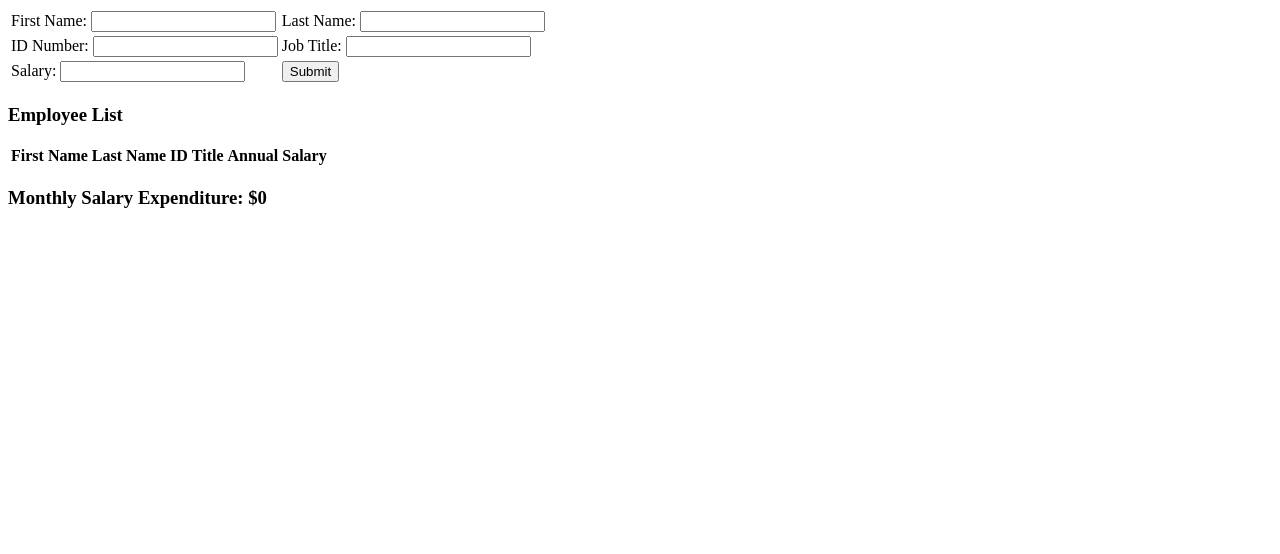
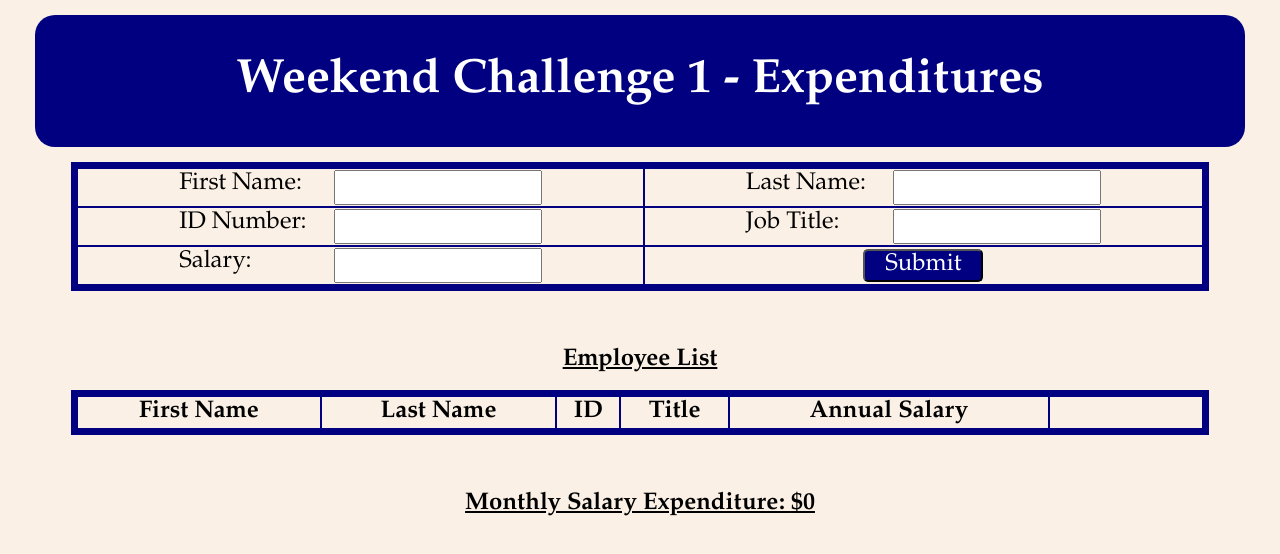
Before and after one commit to bamsrud01/Weekend-Challenge-01-Expenditures, a plain HTML site: page index.html in a window 1280 px wide. Drawn offline with Linux system fonts and the light colour scheme.

Commit message:
Updated CSS

```diff
--- a/index.html
+++ b/index.html
@@ -7,22 +7,25 @@
     <script src="app.js"></script>
   </head>
   <body>
+<header>
+  <h1>Weekend Challenge 1 - Expenditures</h1>
+</header>
     <form id="employee_info">
       <table>
         <tr>
-          <td><label for="first_name">First Name:</label>
+          <td class="input_table"><label for="first_name">First Name:</label>
             <input type="text" id="first_name" name="first_name" /></td>
-          <td><label for="last_name">Last Name:</label>
+          <td class="input_table"><label for="last_name">Last Name:</label>
             <input type="text" id="last_name" name="last_name" /></td>
         </tr>
         <tr>
-          <td><label for="id_number">ID Number:</label>
+          <td class="input_table"><label for="id_number">ID Number:</label>
             <input type="text" id="id_number" name="id_number" /></td>
-          <td><label for="job_title">Job Title:</label>
+          <td class="input_table"><label for="job_title">Job Title:</label>
             <input type="text" id="job_title" name="job_title" /></td>
         </tr>
         <tr>
-          <td><label for="salary">Salary:</label>
+          <td class="submit_table"><label for="salary">Salary:</label>
             <input type="text" id="salary" name="salary" /></td>
           <td><button type="submit">Submit</button></td>
         </tr>
@@ -37,7 +40,7 @@
           <th>ID</th>
           <th>Title</th>
           <th>Annual Salary</th>
-          <th id="hide"></th>
+          <th class="delete"></th>
         </tr>
       </table>
     </div>
--- a/stylesheet.css
+++ b/stylesheet.css
@@ -0,0 +1,63 @@
+* {
+  text-align: center;
+  font-family: 'Palatino Linotype', serif;
+}
+
+button, header {
+  color: white;
+  background-color: navy;
+}
+
+header, h3, td, th, button, input {
+  font-size: 24px;
+}
+
+header {
+  width: 95%;
+  padding: 5px;
+  border-radius: 20px;
+}
+
+h3 {
+  text-decoration: underline;
+  padding-top: 40px;
+}
+
+header, table, h3 {
+  margin: auto;
+  margin-top: 15px;
+}
+
+body, td, th {
+  background-color: linen;
+}
+
+table {
+  width: 90%;
+  background-color: navy;
+  border: 5px navy solid;
+}
+
+button {
+  border-radius: 5px;
+  padding: 0 20px 0 20px;
+}
+
+th {
+  font-weight: bold;
+}
+
+label {
+  float: left;
+  margin-left: 100px;
+}
+
+input {
+  float: right;
+  margin-right: 100px;
+  width: 200px;
+}
+
+.delete {
+  width: 150px;
+}
```
